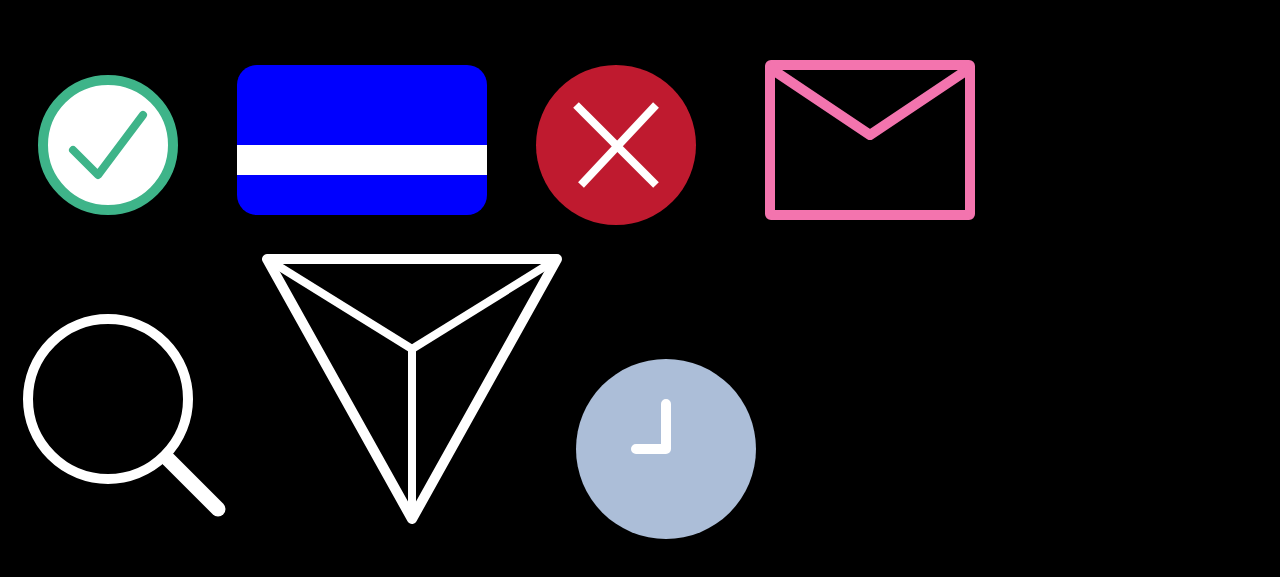
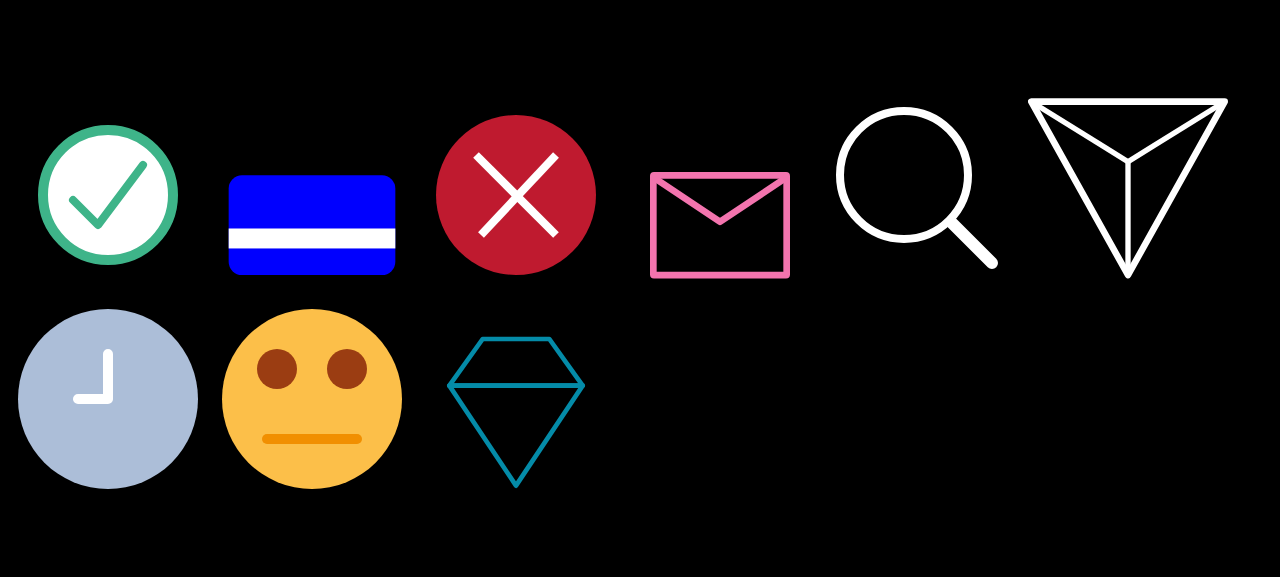
Before and after one commit to reevcrona/Assignment-lesson-09, a plain HTML site: page index.html in a window 1280 px wide. Shown: the part 109-686 px from the top of the page. Drawn offline with Linux system fonts and the light colour scheme.

Commit message:
started on diamond svg

```diff
--- a/index.html
+++ b/index.html
@@ -15,7 +15,11 @@
         <img src="images/maginfying-glas.svg" alt="Magnifying glas">
         <img src="images/triangle.svg" alt="Triangle">
         <img src="images/wall-clock.svg" alt="Clock">
+        <img src="images/sceptic.svg" alt="Sceptic emoji face">
+        <img src="images/diamond.svg" alt="Diamond">
     </div>
+
+
 
 </body>
 </html>
--- a/styles/index.css
+++ b/styles/index.css
@@ -4,11 +4,12 @@ body{
     justify-content: center;
     align-items: center;
     height: 100vh;
+    flex-direction: column;
 }
 
 .image-container{
     width: 100%;
-    max-width: 1300px;
+    max-width: 1500px;
     flex-wrap: wrap;
    flex-direction: column;
     justify-content: center;
@@ -16,6 +17,7 @@ body{
 }
 .image-container img {
     max-width: 100%;
+    max-width: 200px;
     height: auto;
     flex-shrink: 0;
 }
```
Also changed, not shown: images/diamond.svg (added), images/sceptic.svg (added).
